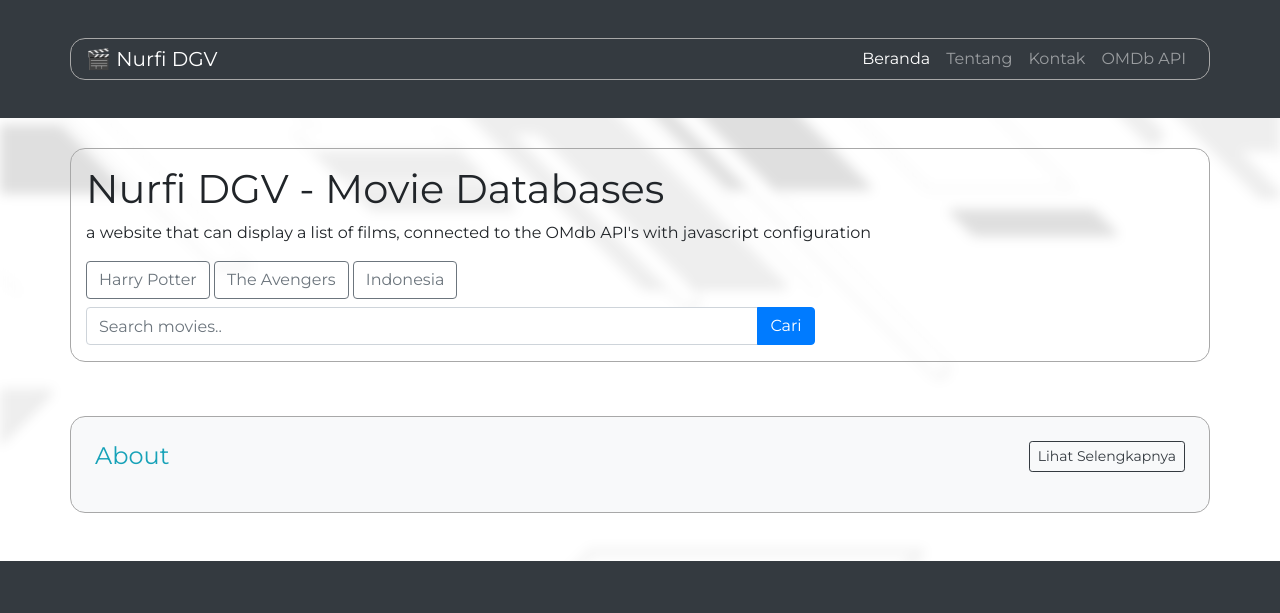
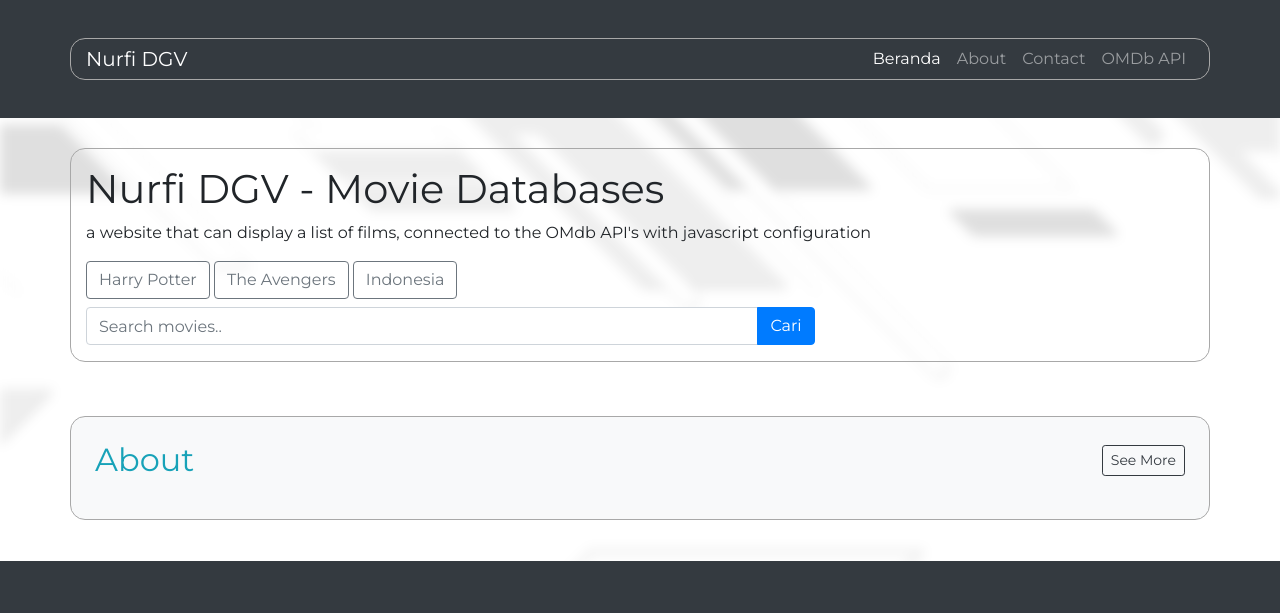
Before and after one commit to nurfisyahlan/nurfi-dgv, a plain HTML site: page index.html in a window 1280 px wide. Shown: the top 613 px of the page. Drawn offline with nearby package versions, Linux system fonts and the light colour scheme; some packages are replaced by stand-ins of ours; a script that the page names is missing.

Commit message:
menyesuaikan halaman ke bahasa inggris

```diff
--- a/index.html
+++ b/index.html
@@ -11,7 +11,7 @@
     <script src="https://cdn.jsdelivr.net/npm/sweetalert2@11"></script>
 
     <link href="https://cdn.jsdelivr.net/npm/bootstrap-icons@1.10.5/font/bootstrap-icons.css" rel="stylesheet">
-    <link href="img/nurfiicon-new.png" rel="icon">
+    <link href="img/movies.png" rel="icon">
     <link href="https://fonts.googleapis.com/css2?family=Montserrat&display=swap" rel="stylesheet">
     <title>Movies - Nurfi DGV</title>
 
@@ -20,7 +20,7 @@
 
     <nav class="navbar navbar-expand-lg navbar-dark bg-dark">
       <div class="container">
-        <a class="navbar-brand" href="#">🎬 Nurfi DGV</a>
+        <a class="navbar-brand" href="#">Nurfi DGV</a>
         <button class="navbar-toggler" type="button" data-toggle="collapse" data-target="#navbarNavDropdown"
           aria-controls="navbarNavDropdown" aria-expanded="false" aria-label="Toggle navigation">
           <span class="navbar-toggler-icon"></span>
@@ -32,10 +32,10 @@
               <a class="nav-link" href="#">Beranda <span class="sr-only">(current)</span></a>
             </li>
             <li class="nav-item">
-              <a class="nav-link" href="#">Tentang</a>
+              <a class="nav-link" href="#">About</a>
             </li>
             <li class="nav-item">
-              <a class="nav-link" href="#">Kontak</a>
+              <a class="nav-link" href="#">Contact</a>
             </li>
             <li class="nav-item">
               <a class="nav-link" href="https://www.omdbapi.com/" target="_blank">OMDb API</a>
@@ -107,8 +107,8 @@
     <!-- Container Tentang & Kontak -->
     <div class="container bg-light text-light p-4 mt-4">
       <div class="d-flex justify-content-between align-items-center mb-3">
-        <h4 class="text-info mb-0">About</h4>
-        <button class="btn btn-outline-dark btn-sm toggle-tentang">Lihat Selengkapnya</button>
+        <h2 class="text-info mb-0">About</h2>
+        <button class="btn btn-outline-dark btn-sm toggle-tentang">See More</button>
       </div>
 
       <!-- Konten yang akan dibuka/tutup -->
@@ -120,7 +120,7 @@
             </p>
           </div>
           <div class="col-md-4 offset-1">
-            <h5 class="text-dark">Kontak</h5>
+            <h5 class="text-dark">Contact</h5>
             <ul class="text-dark list-unstyled">
               <li><i class="bi bi-linkedin mr-2"></i> nurfisyahlan</li>
               <li><i class="bi bi-instagram mr-2"></i> nurfiisyahlan</li>
@@ -148,7 +148,7 @@
       wrapper.classList.toggle("collapsed");
 
       if (wrapper.classList.contains("expanded")) {
-        this.textContent = "Sembunyikan";
+        this.textContent = "Hide";
       } else {
         this.textContent = "Lihat Selengkapnya";
       }
```
Also changed, not shown: img/movies.png (added).
